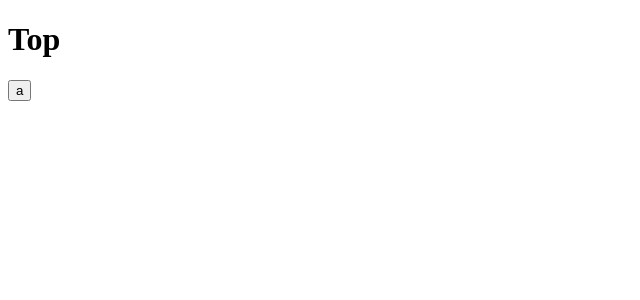
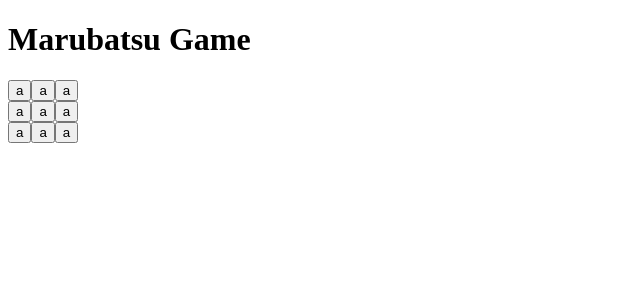
Before and after one commit to stobita/react-tutorial-with-redux, a React app: page / in a window 1280 px wide. Shown: the top 300 px of the page, without its empty margins (0-640 px from the left). Built offline with nearby package versions, Linux system fonts and the light colour scheme; the HTML template or start-up script is replaced by a standard one.

Commit message:
ボタン表示

```diff
--- a/src/components/Board.jsx
+++ b/src/components/Board.jsx
@@ -1,9 +1,25 @@
 import React from 'react';
 import Square from './Square';
 
+const arr = Array.from(new Array(3), () => new Array(3).fill(0));
+
 const Board = props => {
   return (
-    <Square />
+    <div>
+      { arr.map((value) => {
+        return <BoardRow rowValue={value} />
+      })}
+    </div>
+  )
+}
+
+const BoardRow = props => {
+  return (
+    <div>
+      { props.rowValue.map((value) => {
+        return <Square />
+      })}
+    </div>
   )
 }
 
--- a/src/containers/TutorialGame.jsx
+++ b/src/containers/TutorialGame.jsx
@@ -3,8 +3,8 @@ import Board from '../components/Board'
 
 const TutorialGame = props =>{
   return (
-    <div>
-      <h1>Top</h1>
+    <div className="contents">
+      <h1>Marubatsu Game</h1>
       <Board />
     </div>
   )
--- a/src/styles/app.scss
+++ b/src/styles/app.scss
@@ -0,0 +1,3 @@
+.contents{
+  text-align: center;
+}
```
